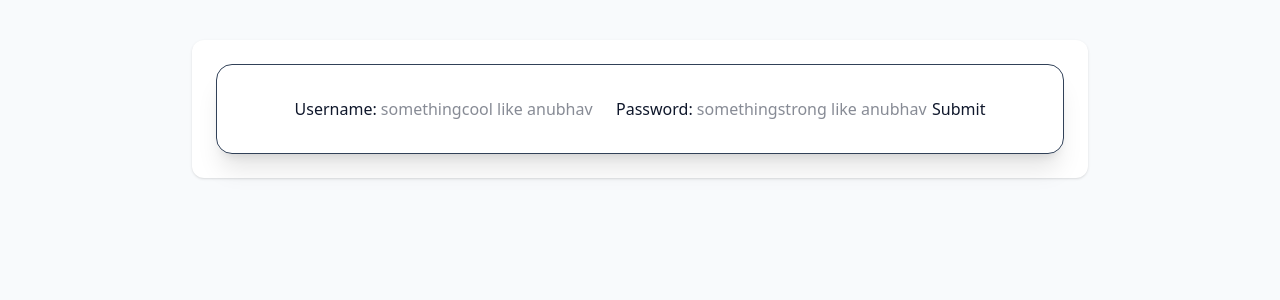
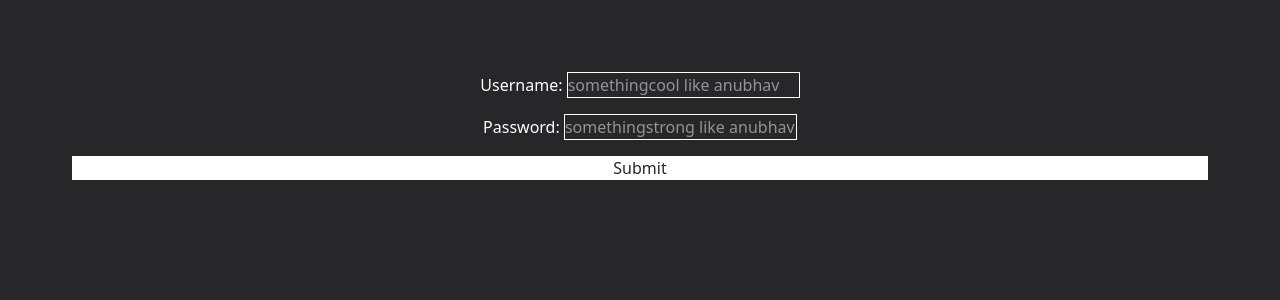
Before and after one commit to LazyyVenom/PyroKube, a FastAPI app: page /login in a window 1280 px wide. Shown: the top 300 px of the page. Run offline with FastAPI, Linux system fonts and the light colour scheme; parts of the project's set-up code (start-up, migrations or seed data) failed here and were passed over.

Commit message:
Added some kind of CSS still trash tough

```diff
--- a/admin/src/templates/base.html
+++ b/admin/src/templates/base.html
@@ -7,9 +7,7 @@
 
     <script src="https://cdn.jsdelivr.net/npm/@tailwindcss/browser@4"></script>
   </head>
-  <body class="bg-slate-50 text-slate-900 font-sans">
-    <main class="max-w-4xl mx-auto p-6 mt-10 bg-white shadow rounded-xl">
-      {% block content %} {% endblock %}
-    </main>
+  <body class="text-white bg-zinc-800">
+    <main class="m-10">{% block content %} {% endblock %}</main>
   </body>
 </html>
--- a/admin/src/templates/pages/login.html
+++ b/admin/src/templates/pages/login.html
@@ -1,16 +1,27 @@
 {% extends 'base.html' %} {% block content %}
-<div class="p-8 rounded-2xl shadow-xl border border-slate-700 text-center">
+<div class="p-8 text-center flex-col">
   <form action="/login" method="post">
+    <div class="flex flex-col gap-4">
+      <div>
         <label for="username">Username: </label>
-    <input type="text" id="username" placeholder="somethingcool like anubhav" />
-
+        <input
+          class="border border-white"
+          type="text"
+          id="username"
+          placeholder="somethingcool like anubhav"
+        />
+      </div>
+      <div>
         <label for="password">Password: </label>
         <input
+          class="border border-white"
           type="password"
           id="password"
           placeholder="somethingstrong like anubhav"
         />
-    <button type="submit">Submit</button>
+      </div>
+      <button type="submit" class="bg-white text-zinc-800">Submit</button>
+    </div>
   </form>
 </div>
 {% endblock %}
```
Also changed, not shown: admin/src/templates/pages/landing.html (+8 -7 lines), admin/src/templates/tailwind.config.js (added). Lines whose indentation alone changed are shown as unchanged.
